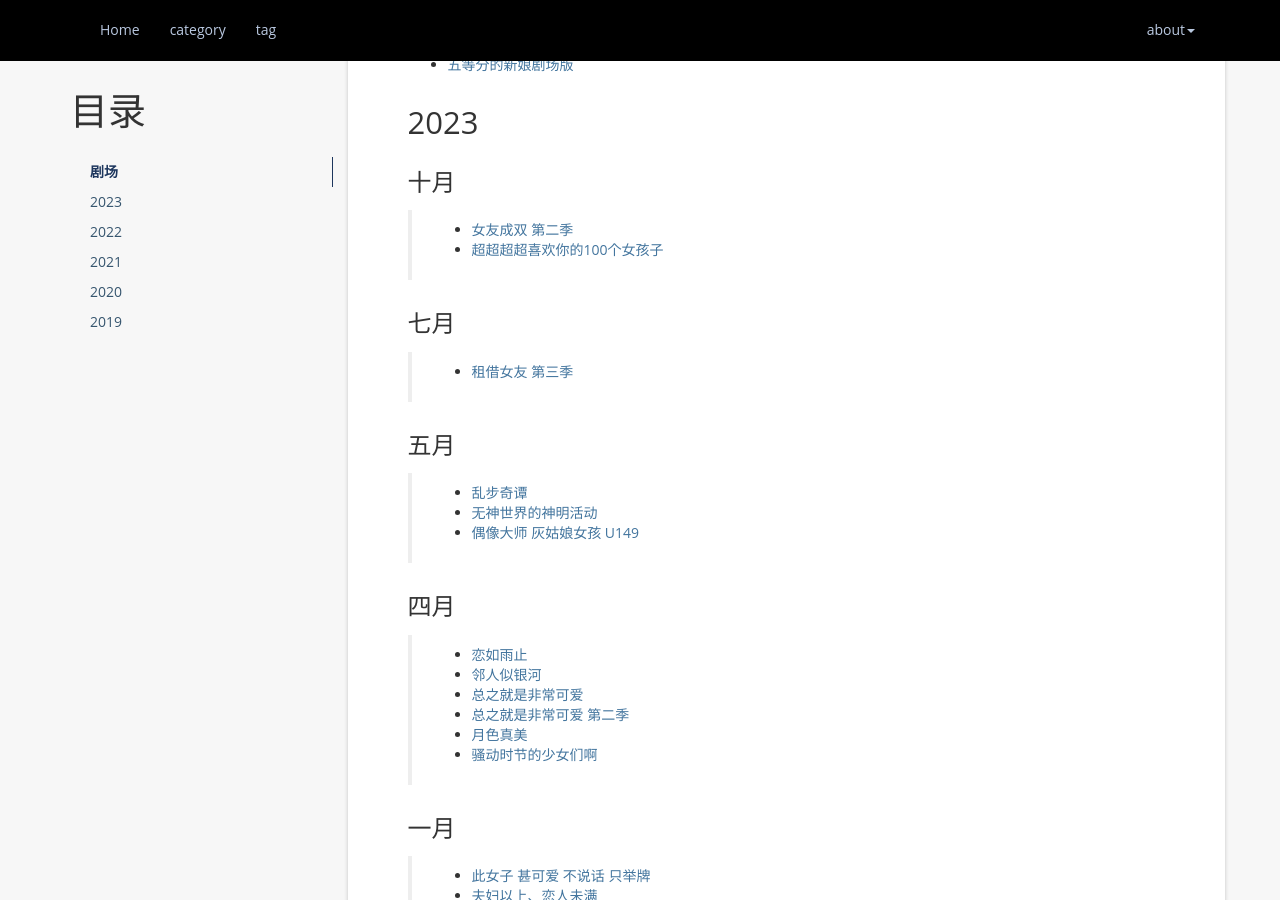
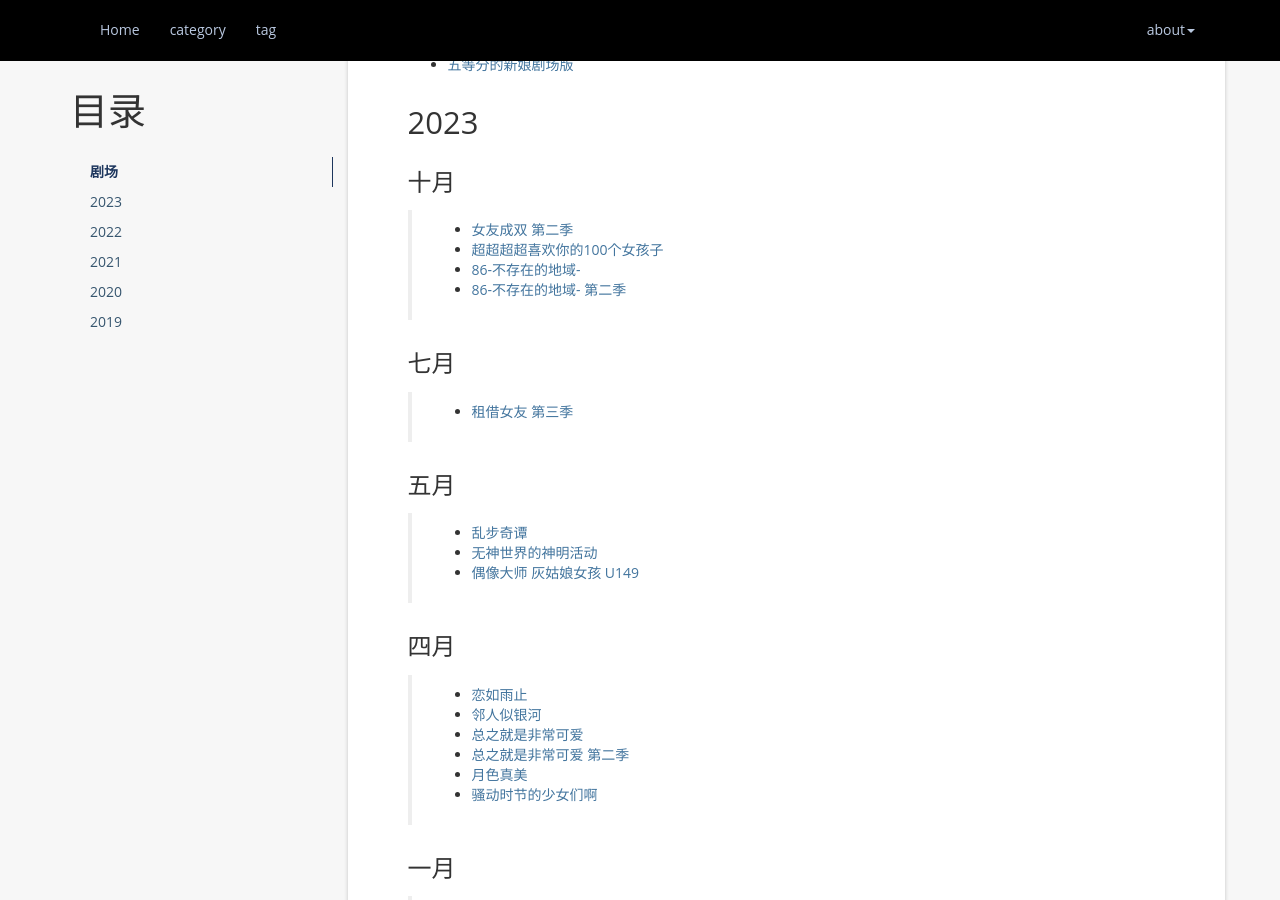
Before and after one commit to atgtahub/atgtahub.github.io, a Jekyll site: the page built from about/bangumi.md, in a window 1280 px wide and 900 px high, scrolled down 679 px. Built offline with Jekyll 4.4.1, drawn with Linux system fonts in a browser that asks for light colours; a script that is not in the unit is left out; comment, search, counter and statistics services are not loaded.

Commit message:
refactor(about): bangumi.md

```diff
--- a/about/bangumi.md
+++ b/about/bangumi.md
@@ -31,6 +31,8 @@ permalink: /bangumi
 
 > + <a href="https://www.agemys.org/detail/20230212" target="_blank">女友成双 第二季</a>
 > + <a href="https://www.agemys.org/detail/20230232" target="_blank">超超超超喜欢你的100个女孩子</a>
+> + <a href="https://www.agemys.org/detail/20210061" target="_blank">86-不存在的地域-</a>
+> + <a href="https://www.agemys.org/detail/20210249" target="_blank">86-不存在的地域- 第二季</a>
 
 
 ### 七月
```
